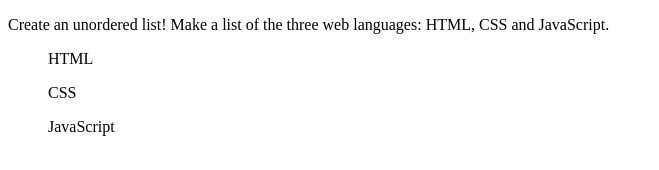
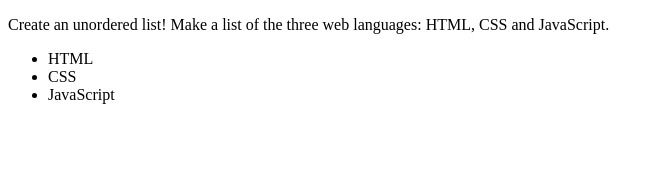
Before and after one commit to fishwang2016/course-learning, a plain HTML site: page lists/index.html in a window 1280 px wide. Shown: the whole page, without its empty margins (0-659 px from the left). Drawn offline with Linux system fonts and the light colour scheme.

Commit message:
Modified unorder list

```diff
--- a/lists/index.html
+++ b/lists/index.html
@@ -11,9 +11,12 @@
   <!--
   Your code goes here!
   -->
-  <ul> HTML</ul>
-    <ul> CSS</ul>
-      <ul> JavaScript</ul>
+
+  <ul>
+  <li> HTML</li>
+    <li> CSS</li>
+      <li> JavaScript</li>
+      </ul>
 
 </body>
 </html>
```
